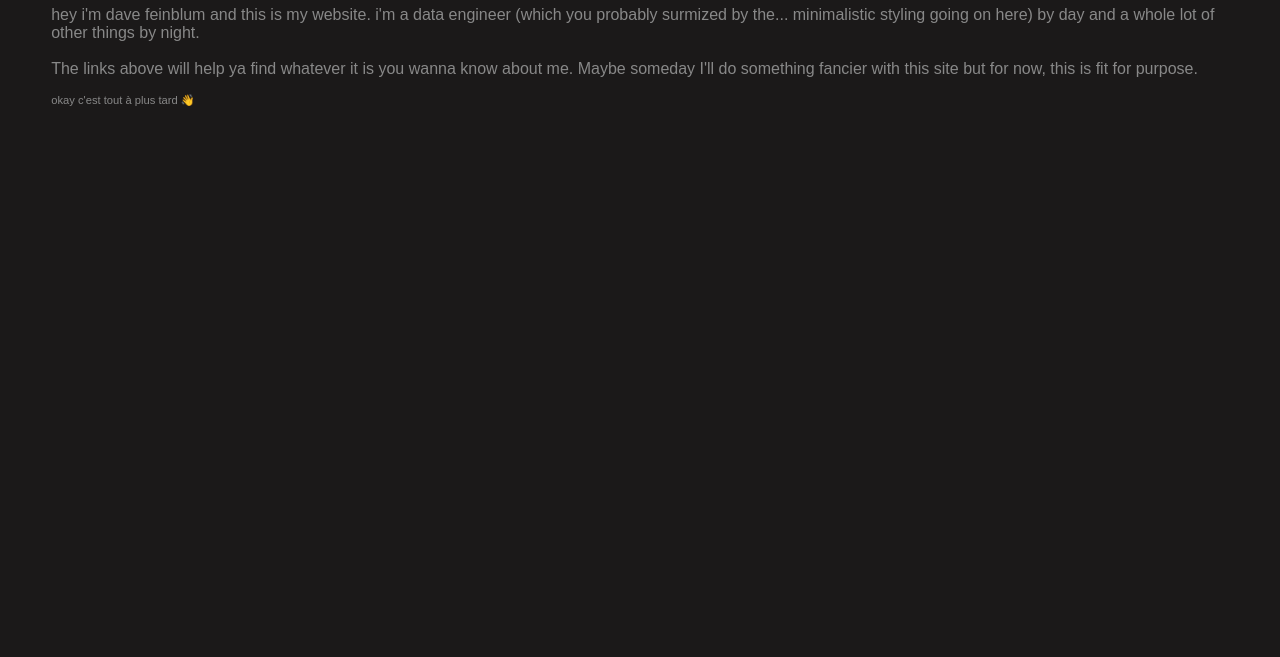
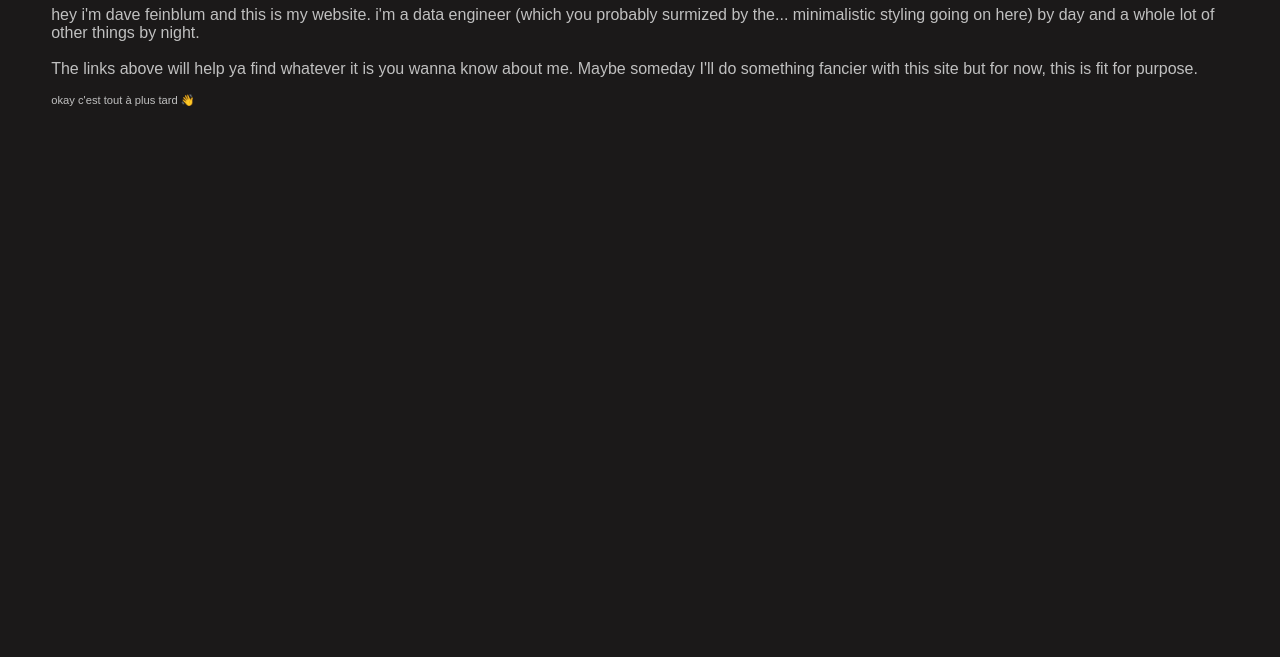
Before and after one commit to dvfeinblum/dvfeinblum.github.io, a plain HTML site: page index.html in a window 1280 px wide. Shown: the part 143-800 px from the top of the page. Drawn offline with Linux system fonts and the light colour scheme.

Commit message:
make body a little bit more readable

```diff
--- a/index.html
+++ b/index.html
@@ -7,7 +7,7 @@
     <meta name="viewport" content="width=device-width, initial-scale=1">
     <style>
         html {
-            color: #888;
+            color: #c0c0c0;
             display: table;
             font-family: sans-serif;
             height: 100%;
```
